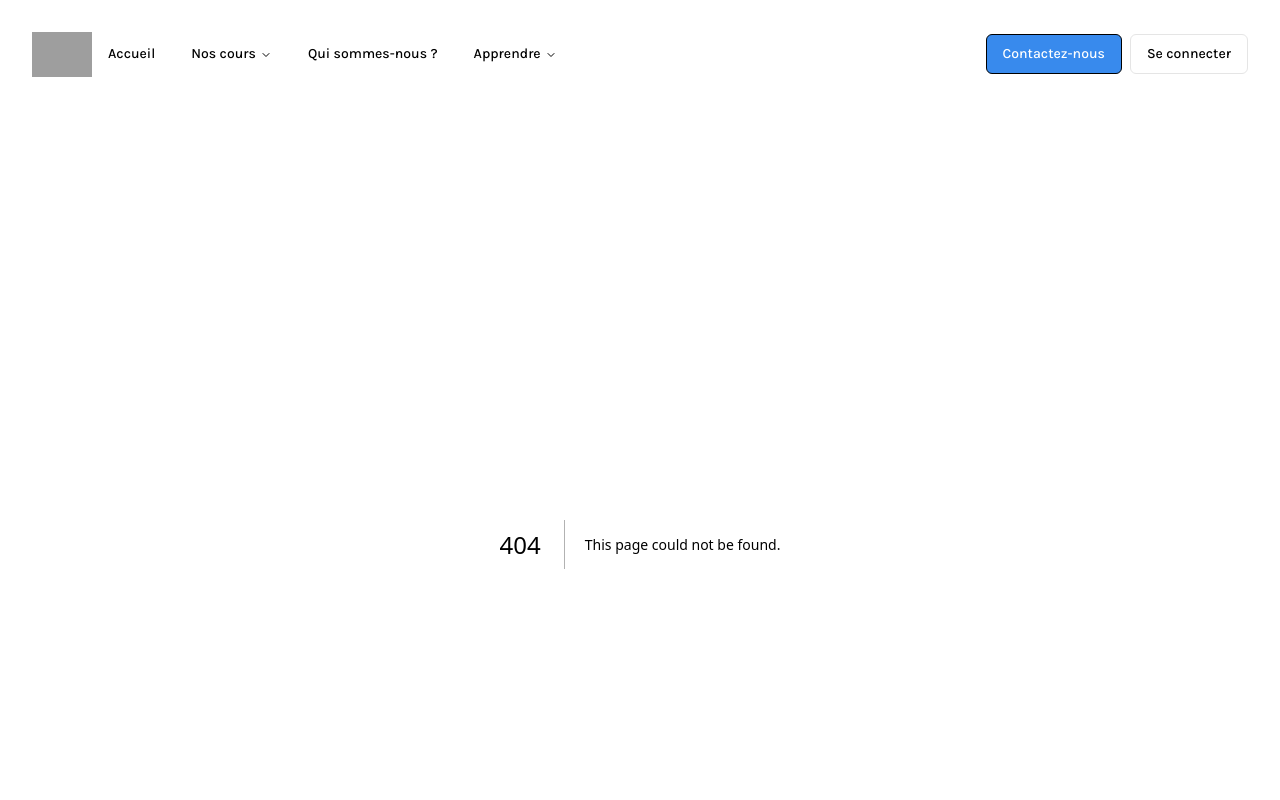
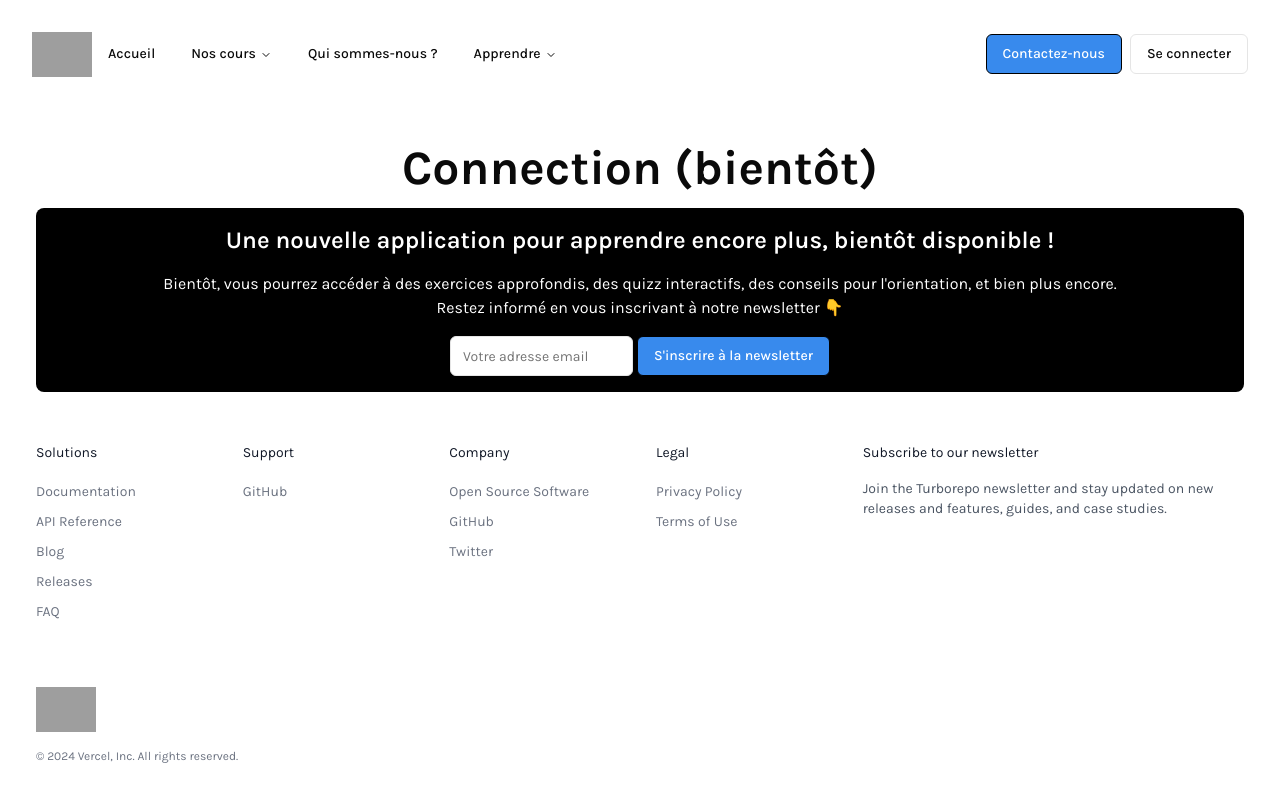
Before and after one commit to clemencefrz/cours-geroa, a Next.js app: page /login in a window 1280 px wide. Before the commit this address had no page. Shown: the top 800 px of the page. Built offline with nearby package versions, Linux system fonts and the light colour scheme; grey boxes are pictures that could not be loaded.

Commit message:
page login

```diff
--- a/app/about/component/About.tsx
+++ b/app/about/component/About.tsx
@@ -16,7 +16,7 @@ const About = () => {
         {/* Image de nous deux */}
         <div className="h-[300px] min-w-[500px] bg-black gap-2 -rotate-6" />
         <div className="flex flex-col gap-1">
-          <h2 className="text-3xl self-end">{`Hey ! Bienvenue aux cours Geroa.`}</h2>
+          <h2 className="text-3xl self-end text-justify">{`Hey ! Bienvenue aux cours Geroa.`}</h2>
           <span>
             Nous sommes Clémence et Damien, deux ingénieurs Angloys (et fiers!).
             Notre mission ? Aider les lycéens et les étudiants à réussir dans
--- a/app/components/Header/index.tsx
+++ b/app/components/Header/index.tsx
@@ -20,7 +20,9 @@ const Header = () => {
           <Button asChild>
             <Link href="/contact">Contactez-nous</Link>
           </Button>
-          <Button variant="outline">Se connecter</Button>
+          <Button asChild variant="outline">
+            <Link href="/login">Se connecter</Link>
+          </Button>
         </div>
       </div>
     </header>
--- /dev/null
+++ b/app/login/components/Login.tsx
@@ -0,0 +1,82 @@
+"use client";
+import { Button } from "@/components/ui/button";
+import { Input } from "@/components/ui/input";
+import { z } from "zod";
+import { zodResolver } from "@hookform/resolvers/zod";
+import { useForm } from "react-hook-form";
+import {
+  Form,
+  FormControl,
+  FormField,
+  FormItem,
+  FormMessage,
+} from "@/components/ui/form";
+
+const FormSchema = z.object({
+  email: z
+    .string()
+    .min(5, { message: "L'e-mail doit être renseigné." })
+    .email("L'e-mail n'est pas valide."),
+});
+
+const Login = () => {
+  const form = useForm<z.infer<typeof FormSchema>>({
+    resolver: zodResolver(FormSchema),
+    defaultValues: {
+      email: "",
+    },
+  });
+
+  function onSubmit(data: z.infer<typeof FormSchema>) {
+    console.log({ data });
+  }
+
+  return (
+    <div className="flex flex-col gap-4 items-center">
+      <h1 className="font-bold text-5xl">Connection (bientôt)</h1>
+
+      {/* Bientôt, inscription Newsletter */}
+      <div className="bg-black text-white w-full text-center p-4 rounded-lg gap-4 flex flex-col">
+        <h2 className="text-2xl font-semibold">
+          {`Une nouvelle application pour apprendre encore plus, bientôt
+          disponible !`}
+        </h2>
+
+        <span>
+          {`Bientôt, vous pourrez accéder à des exercices approfondis, des quizz
+          interactifs, des conseils pour l'orientation, et bien plus encore.`}
+          <br />
+          {`Restez informé en vous inscrivant à notre newsletter 👇`}
+        </span>
+
+        <Form {...form}>
+          <form
+            onSubmit={form.handleSubmit(onSubmit)}
+            className="flex items-center justify-center gap-1"
+          >
+            <FormField
+              control={form.control}
+              name="email"
+              render={({ field }) => (
+                <FormItem>
+                  <FormControl>
+                    <Input
+                      type="email"
+                      placeholder="Votre adresse email"
+                      className="text-black"
+                      {...field}
+                    />
+                  </FormControl>
+                  <FormMessage />
+                </FormItem>
+              )}
+            />
+            <Button type="submit">{`S'inscrire à la newsletter`}</Button>
+          </form>
+        </Form>
+      </div>
+    </div>
+  );
+};
+
+export default Login;
--- /dev/null
+++ b/app/login/page.tsx
@@ -0,0 +1,6 @@
+import Login from "./components/Login";
+
+const Page = () => {
+  return <Login />;
+};
+export default Page;
```
